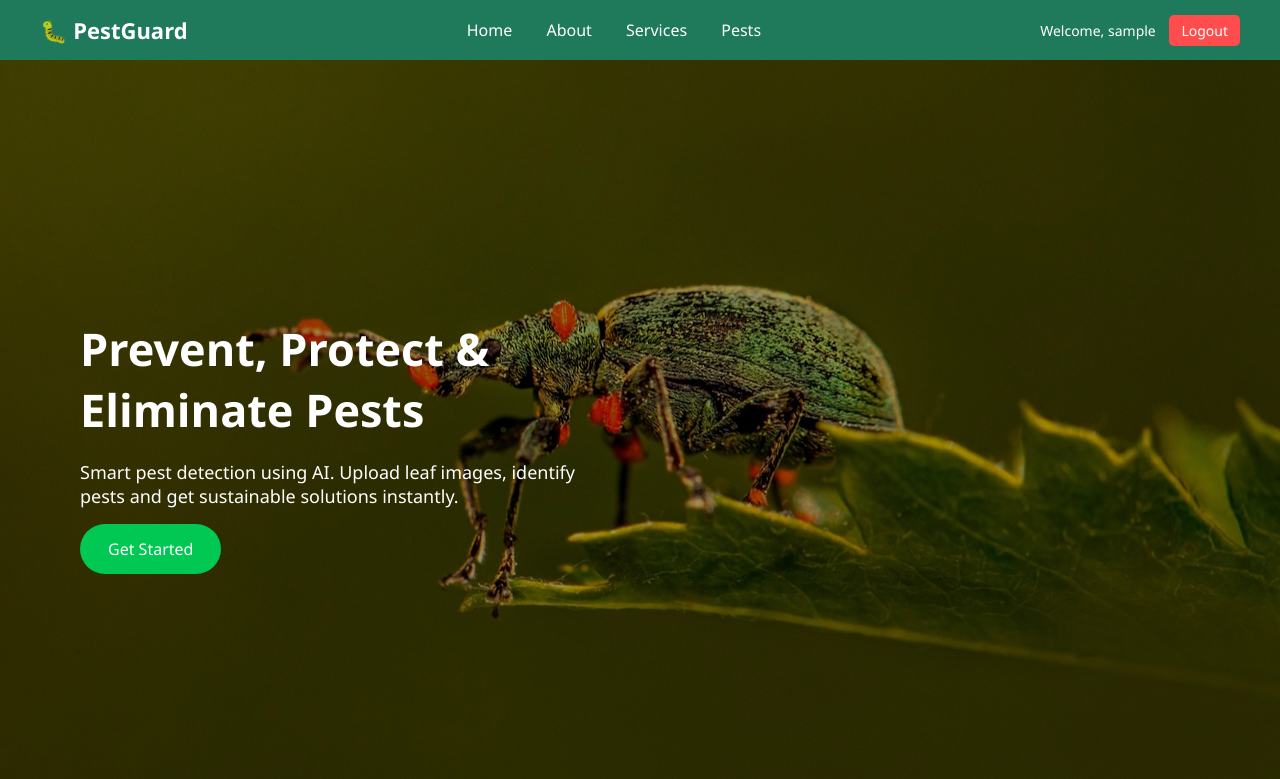
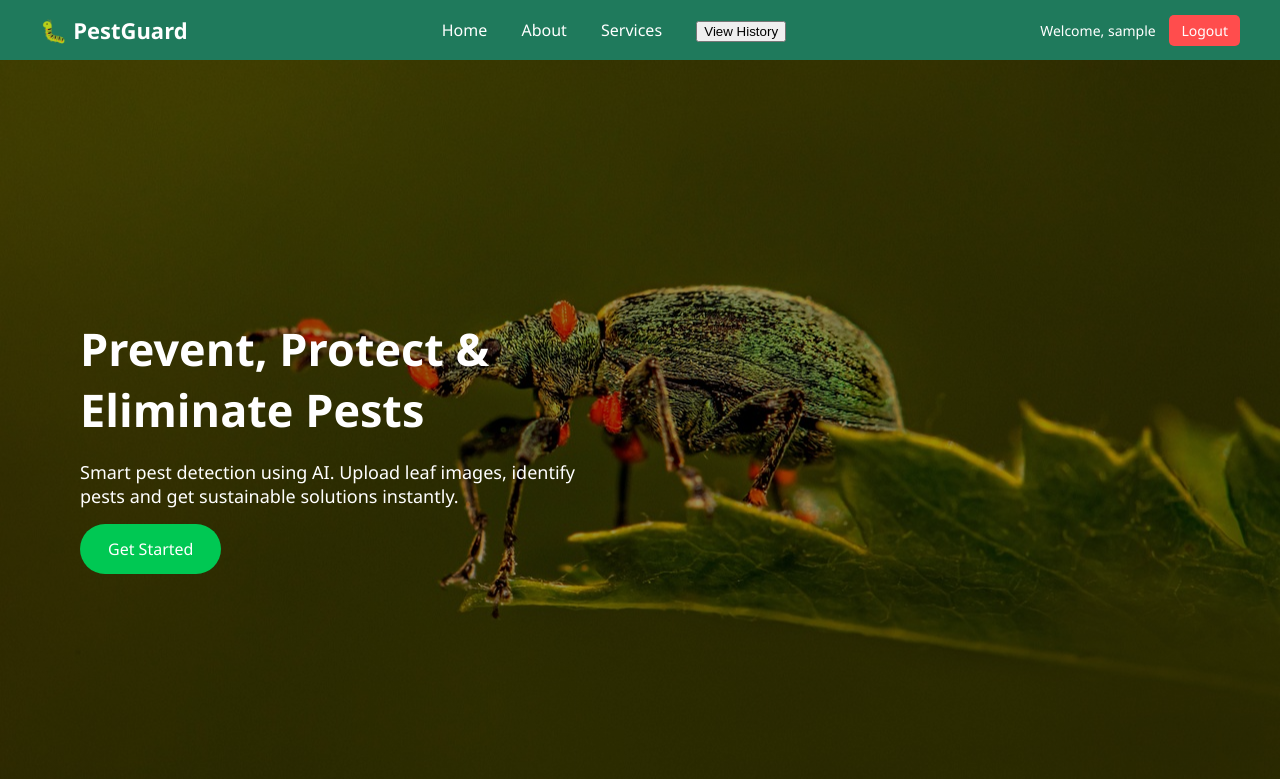
Before and after one commit to DikshaShitole/Pestguard-Render, a Flask app: page /dashboard in a window 1280 px wide. Shown: the top 779 px of the page. Run offline with Flask 3, Linux system fonts and the light colour scheme; the visitor is signed in with stand-in values (Sample User, id 1); some libraries are stand-ins or nearby versions.

Commit message:
Update dashboard.html

```diff
--- a/templates/dashboard.html
+++ b/templates/dashboard.html
@@ -19,7 +19,9 @@
 <a href="#">Home</a>
 <a href="#">About</a>
 <a href="#">Services</a>
-<a href="#">Pests</a>
+<a href="/history">
+    <button>View History</button>
+</a>
 </nav>
 
 <div class="user-section">
```
